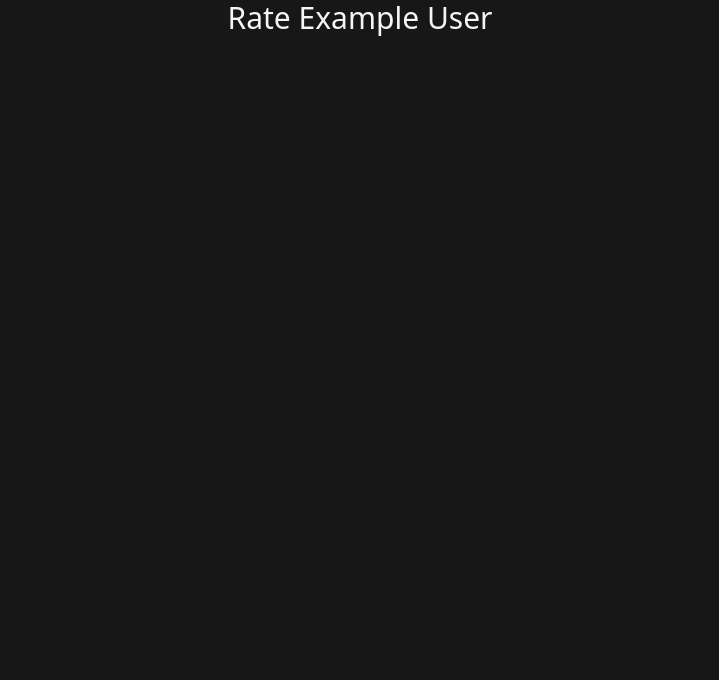
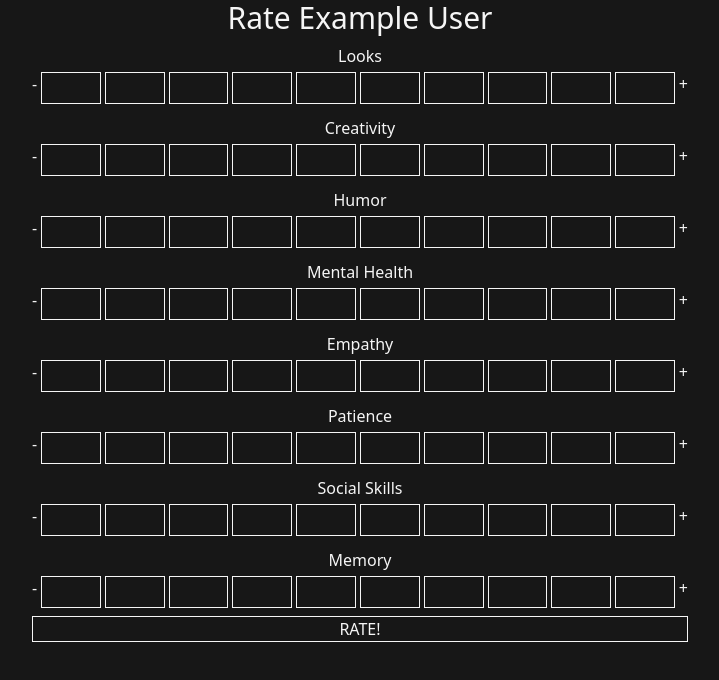
Before and after one commit to supmir/rate-me, a Next.js app: page /1 in a window 1280 px wide. Shown: the top 680 px of the page, without its empty margins (280-999 px from the left). Built offline with nearby package versions, Linux system fonts and the light colour scheme.

Commit message:
Use slider

```diff
--- a/pages/[username]/index.tsx
+++ b/pages/[username]/index.tsx
@@ -1,16 +1,33 @@
+import Slider from "@/components/slider";
 import Head from "next/head";
 
 export default function UserRating() {
   const user = "Example User";
   const title = `Rate ${user}`;
+  const stats = [
+    { statName: "Looks" },
+    { statName: "Creativity" },
+    { statName: "Humor" },
+    { statName: "Mental Health" },
+    { statName: "Empathy" },
+    { statName: "Patience" },
+    { statName: "Social Skills" },
+    { statName: "Memory" },
+  ];
   return (
-    <>
+    <div className="grid gap-y-2">
       <Head>
         <title>{title}</title>
         <meta name="viewport" content="width=device-width, initial-scale=1" />
       </Head>
 
       <h1 className="text-3xl text-center">Rate {user}</h1>
-    </>
+      <div className="grid gap-y-3">
+        {stats.map(({ statName }) => {
+          return <Slider statName={statName} />;
+        })}
+      </div>
+      <button className="border border-neutral-100">RATE!</button>
+    </div>
   );
 }
```
